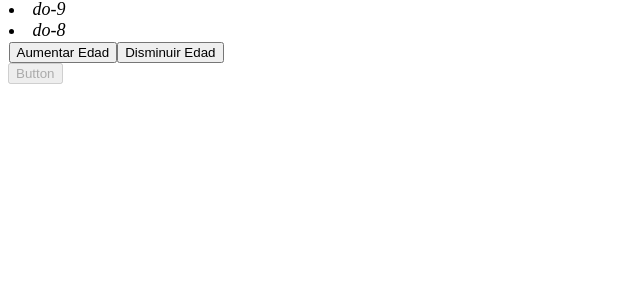
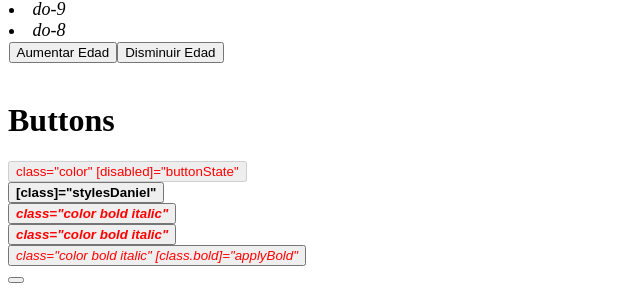
Before and after one commit to Kerjox/2e-01-angular, an Angular app: page / in a window 1280 px wide. Shown: the part 529-818 px from the top of the page, without its empty margins (0-640 px from the left). Built offline with nearby package versions, Linux system fonts and the light colour scheme.

Commit message:
Moved buttons to new component

```diff
--- a/src/app/app.component.html
+++ b/src/app/app.component.html
@@ -2,5 +2,6 @@
   <h1>{{header ? header : getCompleteName()}}</h1>
   <img [src]="imagen" alt=""/>
   <app-alumno></app-alumno>
-  <button [disabled]="buttonState">Button</button>
+  <br>
+  <app-buttons></app-buttons>
 </div>
--- a/src/app/app.component.ts
+++ b/src/app/app.component.ts
@@ -7,11 +7,10 @@ import {Component} from '@angular/core';
   styleUrls: ['./app.component.css']
 })
 export class AppComponent {
+
   title = 'Angular Ubalde';
   header = null;
   imagen: string = 'https://external-content.duckduckgo.com/iu/?u=https%3A%2F%2Fimages5.alphacoders.com%2F531%2F531494.jpg&f=1&nofb=1';
-
-  buttonState:boolean = true;
 
   name: string = 'Alita'
   surname: string = 'Battle Angel'
--- a/src/app/app.module.ts
+++ b/src/app/app.module.ts
@@ -3,12 +3,14 @@ import {BrowserModule} from '@angular/platform-browser';
 
 import {AppComponent} from './app.component';
 import {AlumnoComponent} from './alumno/alumno.component';
+import { ButtonsComponent } from './buttons/buttons.component';
 
 
 @NgModule({
   declarations: [
     AppComponent,
-    AlumnoComponent
+    AlumnoComponent,
+    ButtonsComponent
   ],
   imports: [
     BrowserModule
--- /dev/null
+++ b/src/app/buttons/buttons.component.html
@@ -0,0 +1,12 @@
+<h1>Buttons</h1>
+<button class="color" [disabled]="buttonState">class="color" [disabled]="buttonState"</button>
+<br>
+<button [class]="boldItalica">[class]="stylesDaniel"</button>
+<br>
+<button class="color bold italic">class="color bold italic"</button>
+<br>
+<button class="color bold italic">class="color bold italic"</button>
+<br>
+<button class="color bold italic" [class.bold]="applyBold">class="color bold italic" [class.bold]="applyBold"</button>
+<br>
+<button></button>
--- /dev/null
+++ b/src/app/buttons/buttons.component.ts
@@ -0,0 +1,26 @@
+import { Component, OnInit } from '@angular/core';
+
+@Component({
+  selector: 'app-buttons',
+  templateUrl: './buttons.component.html',
+  styleUrls: ['./buttons.component.css']
+})
+export class ButtonsComponent implements OnInit {
+
+  // Style
+  boldItalica: string = 'bold italica'
+
+  buttonState:boolean = true;
+  applyBold:boolean = false;
+
+  constructor() { }
+
+  ngOnInit(): void {
+  }
+
+  addStyleClasses() {
+
+
+  }
+
+}
```
Also changed, not shown: src/app/buttons/buttons.component.css (added), 1 other file (tests, documents, lock files or other folders).
